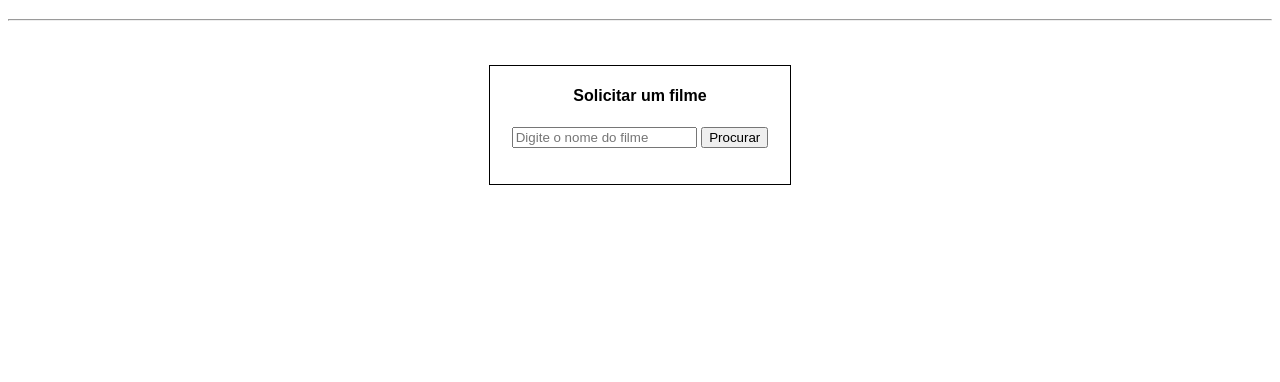
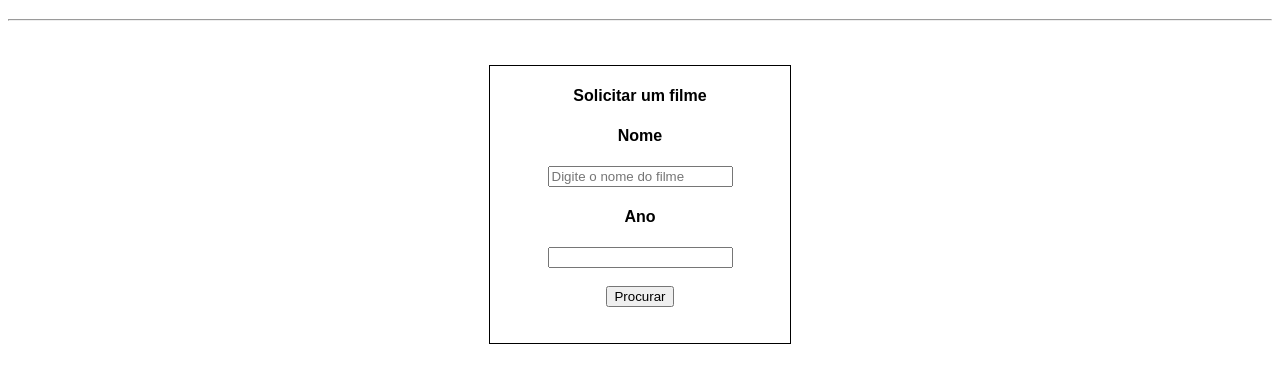
Before and after one commit to LuizFernando-o/tab-list-iframe-forms, a plain HTML site: page solicitacao.html in a window 1280 px wide. Shown: the part 100-482 px from the top of the page. Drawn offline with Linux system fonts and the light colour scheme.

Commit message:
ajustando alguns textos

```diff
--- a/solicitar-filme.html
+++ b/solicitacao.html
@@ -3,7 +3,7 @@
 
 <head>
     <meta charset="UTF-8">
-    <title>Login</title>
+    <title>Solicitar Filme</title>
 </head>
 
 
@@ -19,8 +19,11 @@
 
         <div style="border: solid 1px #000; width: 300px; margin: auto;">
             <h4>Solicitar um filme</h4>
-            <form action="solicitar-filme.html">
-                <input type="text" name="busca" placeholder="Digite o nome do filme">
+            <form action="solicitacao.html">
+                <h4>Nome</h4>
+                <input type="text" name="filme" placeholder="Digite o nome do filme">
+                <h4>Ano</h4>
+                <input type="number" name="ano"><br><br>
                 <input type="submit" value="Procurar">
             </form>
 
```
Also changed, not shown: contato.html (+1 -1 lines), index.html (+1 -1 lines).
